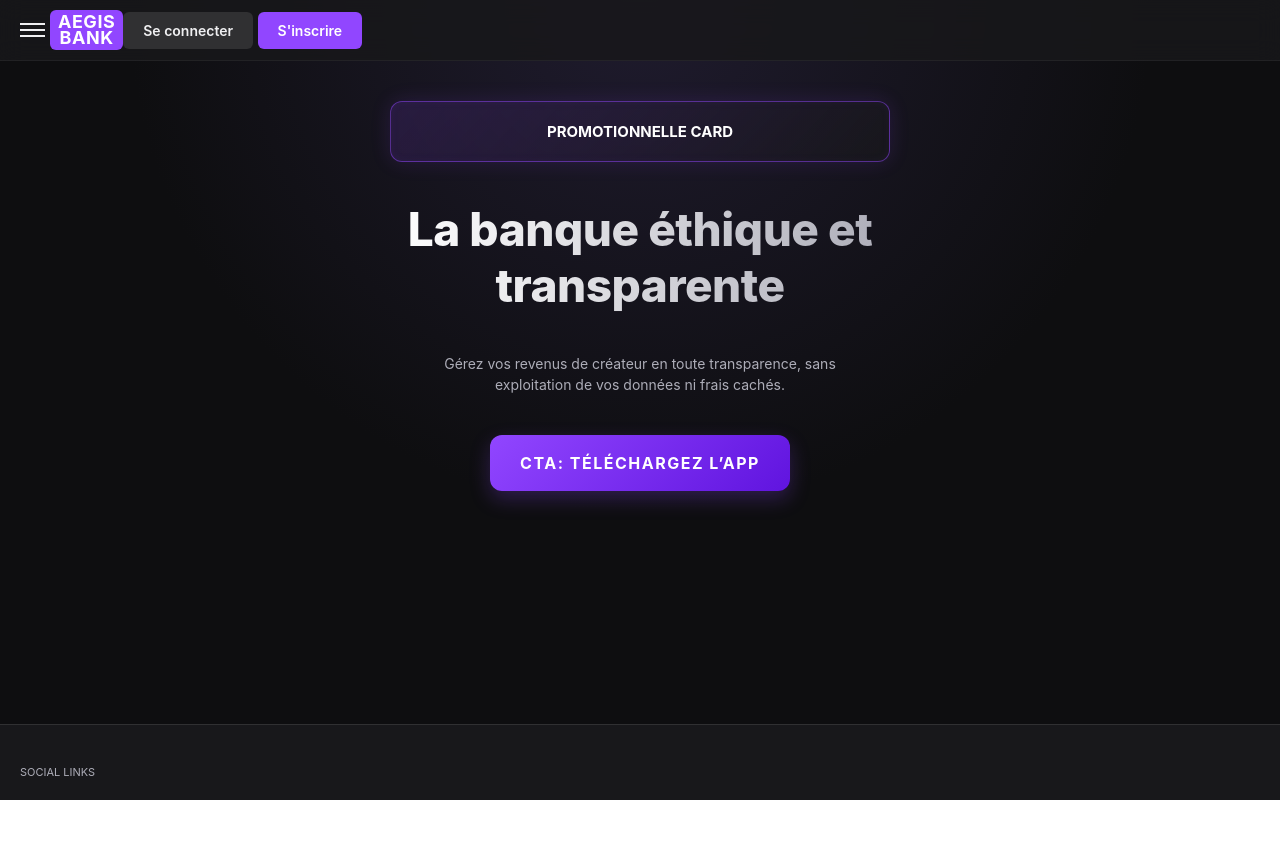
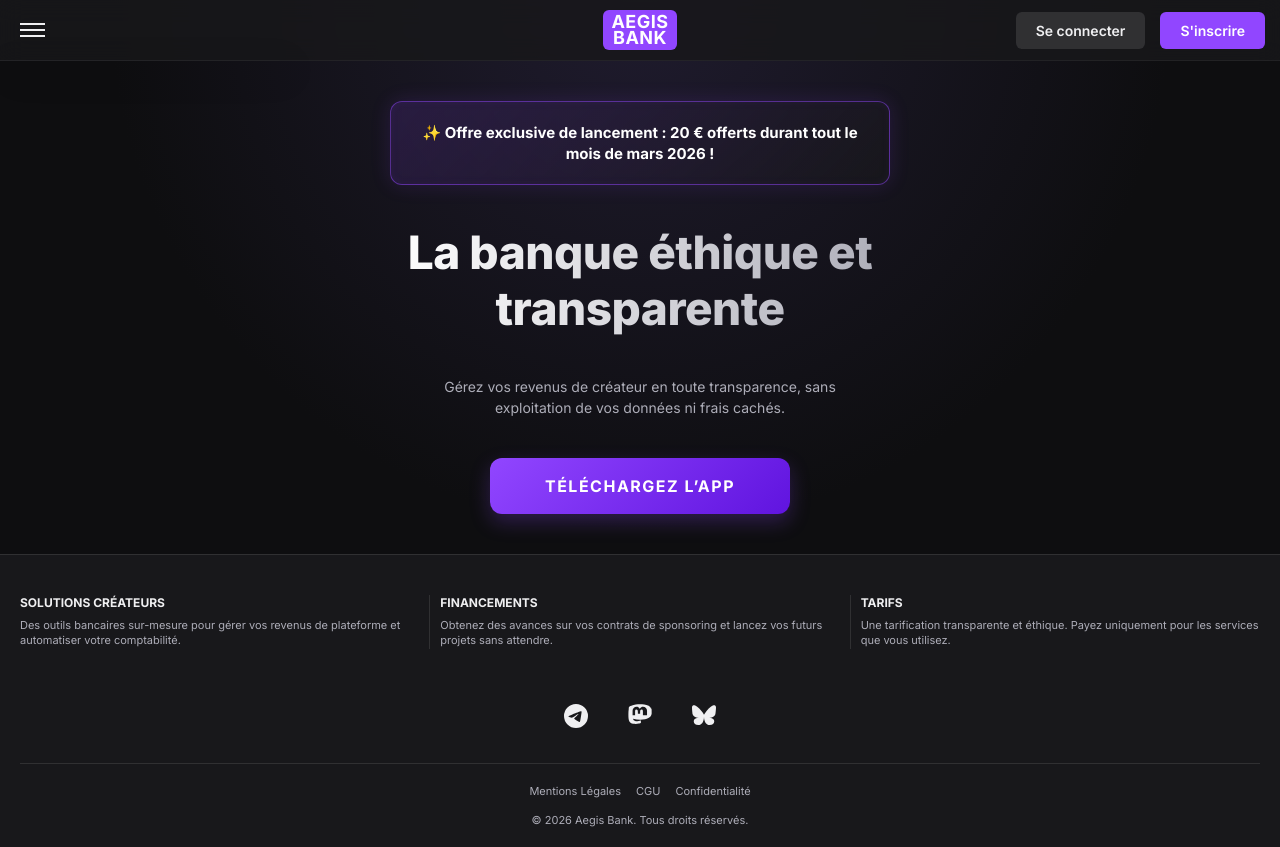
Before and after one commit to CharlesDUCAMP/AegisBank, a plain HTML site: page index.html in a window 1280 px wide. Before the commit the page ends 800 px from the top, so only its background shows below. Drawn offline with Linux system fonts and the light colour scheme.

Commit message:
Update index.html
Index fini.

```diff
--- a/index.html
+++ b/index.html
@@ -3,57 +3,137 @@
 <head>
     <meta charset="UTF-8">
     <meta name="viewport" content="width=device-width, initial-scale=1.0">
-    <title>Aegis Bank</title>
+    <title>Aegis Bank | Accueil</title>
+
+    <!-- Importation de la police Inter -->
+    <link href="https://fonts.googleapis.com/css2?family=Inter:wght@400;500;600;700;800&display=swap" rel="stylesheet">
+
+    <!-- Liaison vers le fichier CSS externe -->
     <link rel="stylesheet" href="style.css">
 </head>
 <body>
+
+    <!-- BARRE DE NAVIGATION (HEADER) -->
     <header class="header">
         <div class="header__nav">
 
-        <button class="header__burger" aria-label="Menu">
+            <!-- Zone Gauche : Menu Burger -->
+            <div class="header__nav-left">
+                <button class="header__burger" aria-label="Ouvrir le menu">
                     <span class="header__burger-line"></span>
                     <span class="header__burger-line"></span>
                     <span class="header__burger-line"></span>
                 </button>
+            </div>
 
+            <!-- Zone Centre : Logo -->
+            <div class="header__nav-center">
                 <a href="#" class="header__logo">
                     <span class="header__logo-text">AEGIS</span>
                     <span class="header__logo-text">BANK</span>
                 </a>
+            </div>
 
-        <div class="header__actions">
+            <!-- Zone Droite : Boutons d'accès -->
+            <div class="header__nav-right">
                 <a href="#" class="header__btn">Se connecter</a>
                 <a href="#" class="header__btn header__btn--dark">S'inscrire</a>
             </div>
 
         </div>
+
+        <!-- Menu latéral déroulant (Dropdown) -->
+        <nav class="header__menu" id="mobileMenu">
+            <a href="#" class="header__menu-link">Accueil</a>
+            <a href="#" class="header__menu-link">Comptes Créateurs</a>
+            <a href="#" class="header__menu-link">Financements</a>
+            <a href="#" class="header__menu-link">Notre Éthique</a>
+        </nav>
     </header>
 
+    <!-- CONTENU PRINCIPAL -->
     <main class="main">
 
         <section class="hero">
 
-        <div class="hero__promo-card">
-            PROMOTIONNELLE CARD
-        </div>
+            <!-- Carte promotionnelle animée -->
+            <aside class="hero__promo-card">
+                <p>✨ Offre exclusive de lancement : 20 € offerts durant tout le mois de mars 2026 !</p>
+            </aside>
 
+            <!-- Titre et description -->
             <h1 class="hero__title">La banque éthique et transparente</h1>
 
             <p class="hero__description">
                 Gérez vos revenus de créateur en toute transparence, sans exploitation de vos données ni frais cachés.
             </p>
 
-        <div class="hero__app-link">
-            CTA: Téléchargez l’app
-        </div>
+            <!-- Bouton d'appel à l'action (CTA) -->
+            <a href="#" class="hero__app-link">
+                Téléchargez l’app
+            </a>
 
         </section>
 
     </main>
 
+    <!-- PIED DE PAGE (FOOTER) -->
     <footer class="footer">
-    <span class="footer__text">SOCIAL LINKS</span>
+
+        <!-- Sections d'information en colonnes -->
+        <div class="footer__content">
+            <div class="footer__section">
+                <h3 class="footer__title">Solutions Créateurs</h3>
+                <p class="footer__text">Des outils bancaires sur-mesure pour gérer vos revenus de plateforme et automatiser votre comptabilité.</p>
+            </div>
+
+            <div class="footer__section">
+                <h3 class="footer__title">Financements</h3>
+                <p class="footer__text">Obtenez des avances sur vos contrats de sponsoring et lancez vos futurs projets sans attendre.</p>
+            </div>
+
+            <div class="footer__section">
+                <h3 class="footer__title">Tarifs</h3>
+                <p class="footer__text">Une tarification transparente et éthique. Payez uniquement pour les services que vous utilisez.</p>
+            </div>
+        </div>
+
+        <!-- Réseaux Sociaux -->
+        <div class="footer__socials">
+            <a href="#" class="footer__social-link" aria-label="Telegram">
+                <svg class="footer__icon" viewBox="0 0 24 24" xmlns="http://www.w3.org/2000/svg"><path d="M11.944 0A12 12 0 0 0 0 12a12 12 0 0 0 12 12 12 12 0 0 0 12-12A12 12 0 0 0 12 0a12 12 0 0 0-.056 0zm4.962 7.224c.1-.002.321.023.465.14a.506.506 0 0 1 .171.325c.016.093.036.306.02.472-.18 1.898-.962 6.502-1.36 8.627-.168.9-.499 1.201-.82 1.23-.696.065-1.225-.46-1.9-.902-1.056-.693-1.653-1.124-2.678-1.8-1.185-.78-.417-1.21.258-1.91.177-.184 3.247-2.977 3.307-3.23.007-.032.014-.15-.056-.212s-.174-.041-.249-.024c-.106.024-1.793 1.14-5.061 3.345-.48.33-.913.49-1.302.48-.428-.008-1.252-.241-1.865-.44-.752-.245-1.349-.374-1.297-.789.027-.216.325-.437.893-.663 3.498-1.524 5.83-2.529 6.998-3.014 3.332-1.386 4.025-1.627 4.476-1.635z"/></svg>
+            </a>
+
+            <a href="#" class="footer__social-link" aria-label="Mastodon">
+                <svg class="footer__icon" viewBox="0 0 24 24" xmlns="http://www.w3.org/2000/svg"><path d="M23.268 5.313c-.35-2.228-2.618-3.616-2.618-3.616C17.58.637 14.973.32 12 .313h-.01c-2.972.007-5.58.324-8.65 1.384s-2.268 1.388-2.618 3.616c-.205 1.304-.326 2.864-.326 4.51v.125c.007 2.166.02 4.484.58 6.55.516 1.905 2.19 3.013 4.295 3.308 2.083.292 4.07.135 5.568-.184 0 0 .914-.236 2.05-.694v-2.316s-1.815.545-3.48.57c-1.79.026-3.79-.19-4.22-1.94-.038-.155-.074-.326-.107-.504 3.864 1.054 8.01 1.25 12.017.535 2.502-.446 4.417-1.488 5.378-2.67 1.066-1.308 1.196-3.037 1.196-3.037.018-2.02-.01-4.04-.15-6.046zm-5.86 6.002h-2.5v-3.79c0-1.29-.444-1.936-1.332-1.936-.967 0-1.45.717-1.45 2.147v1.89h-2.26v-1.89c0-1.43-.483-2.147-1.45-2.147-.888 0-1.332.647-1.332 1.936v3.79h-2.5v-4.524c0-1.222.37-2.19 1.11-2.905.753-.726 1.713-1.09 2.88-1.09 1.336 0 2.302.52 2.898 1.562l.334.59.333-.59c.596-1.04 1.562-1.562 2.898-1.562 1.167 0 2.127.364 2.88 1.09.74.715 1.11 1.683 1.11 2.905v4.524z"/></svg>
+            </a>
+
+            <a href="#" class="footer__social-link" aria-label="Bluesky">
+                <svg class="footer__icon" viewBox="0 0 24 24" xmlns="http://www.w3.org/2000/svg"><path d="M12 10.8c-1.087-2.114-4.046-6.053-6.798-7.995C2.566.944 1.561 1.266.902 1.565.139 1.908 0 3.08 0 3.768c0 .69.378 5.65.624 6.479.815 2.736 3.713 3.66 6.383 3.364.136-.02.275-.039.415-.056-.415.056-.831.112-1.246.168-3.053.414-4.436 1.528-4.436 3.486 0 2.25 1.682 3.86 4.673 3.86 3.125 0 5.483-3.144 5.587-8.082.104 4.938 2.462 8.082 5.587 8.082 2.991 0 4.673-1.61 4.673-3.86 0-1.958-1.383-3.072-4.436-3.486-.415-.056-.831-.112-1.246-.168.14.017.279.036.415.056 2.67.297 5.568-.628 6.383-3.364.246-.828.624-5.789.624-6.479 0-.69-.139-1.861-.902-2.206-.659-.298-1.664-.62-4.3 1.24C16.046 4.748 13.087 8.687 12 10.8Z"/></svg>
+            </a>
+        </div>
+
+        <!-- Zone légale -->
+        <div class="footer__legal">
+            <div class="footer__legal-links">
+                <a href="#" class="footer__legal-link">Mentions Légales</a>
+                <a href="#" class="footer__legal-link">CGU</a>
+                <a href="#" class="footer__legal-link">Confidentialité</a>
+            </div>
+            <p class="footer__copyright">© 2026 Aegis Bank. Tous droits réservés.</p>
+        </div>
+
     </footer>
 
+    <!-- Script d'interaction pour le menu burger -->
+    <script>
+        const burgerBtn = document.querySelector('.header__burger');
+        const mobileMenu = document.getElementById('mobileMenu');
+
+        burgerBtn.addEventListener('click', () => {
+            burgerBtn.classList.toggle('is-active');
+            mobileMenu.classList.toggle('is-active');
+        });
+    </script>
 </body>
 </html>
```
Lines whose indentation alone changed are shown as unchanged.
